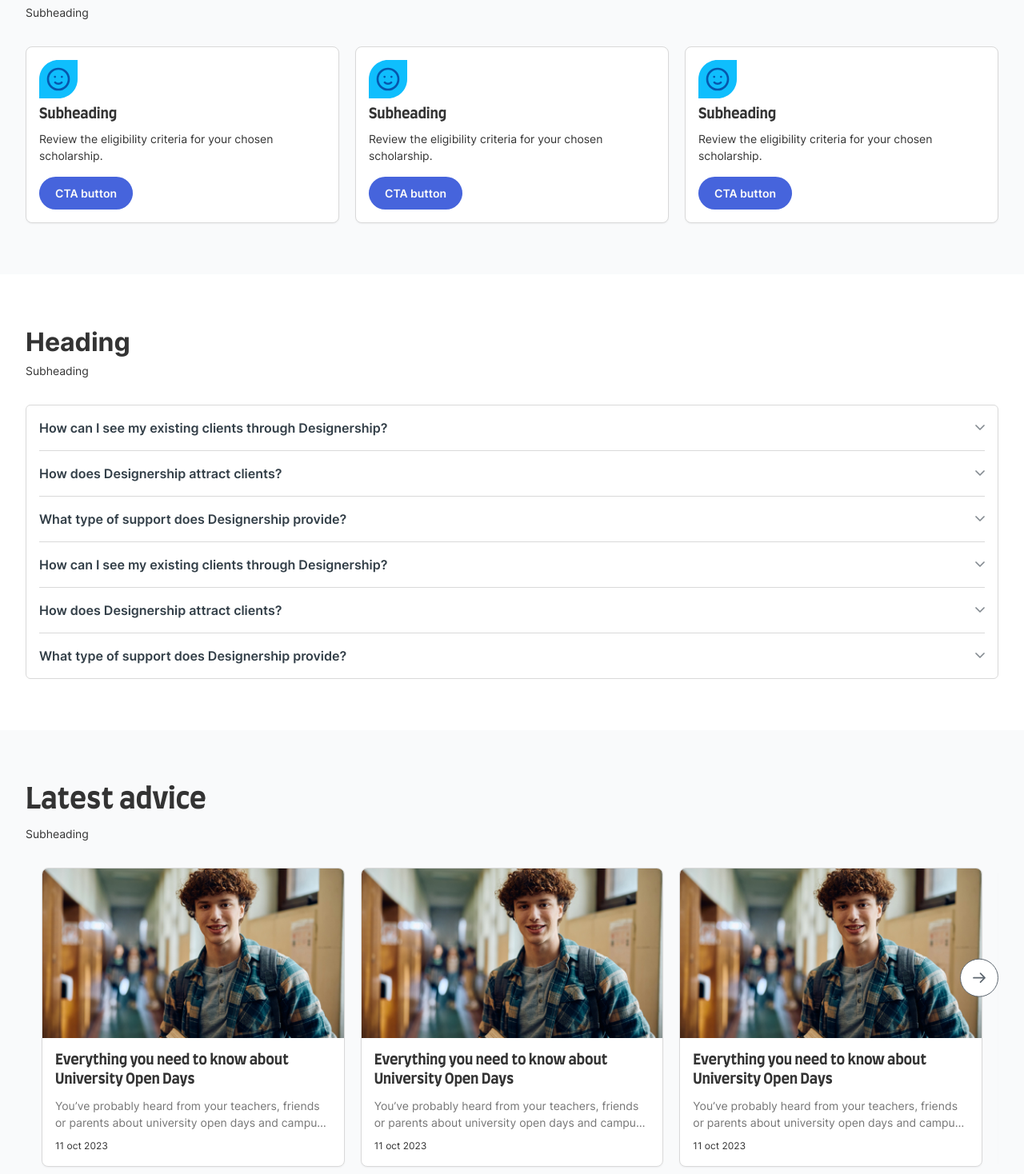
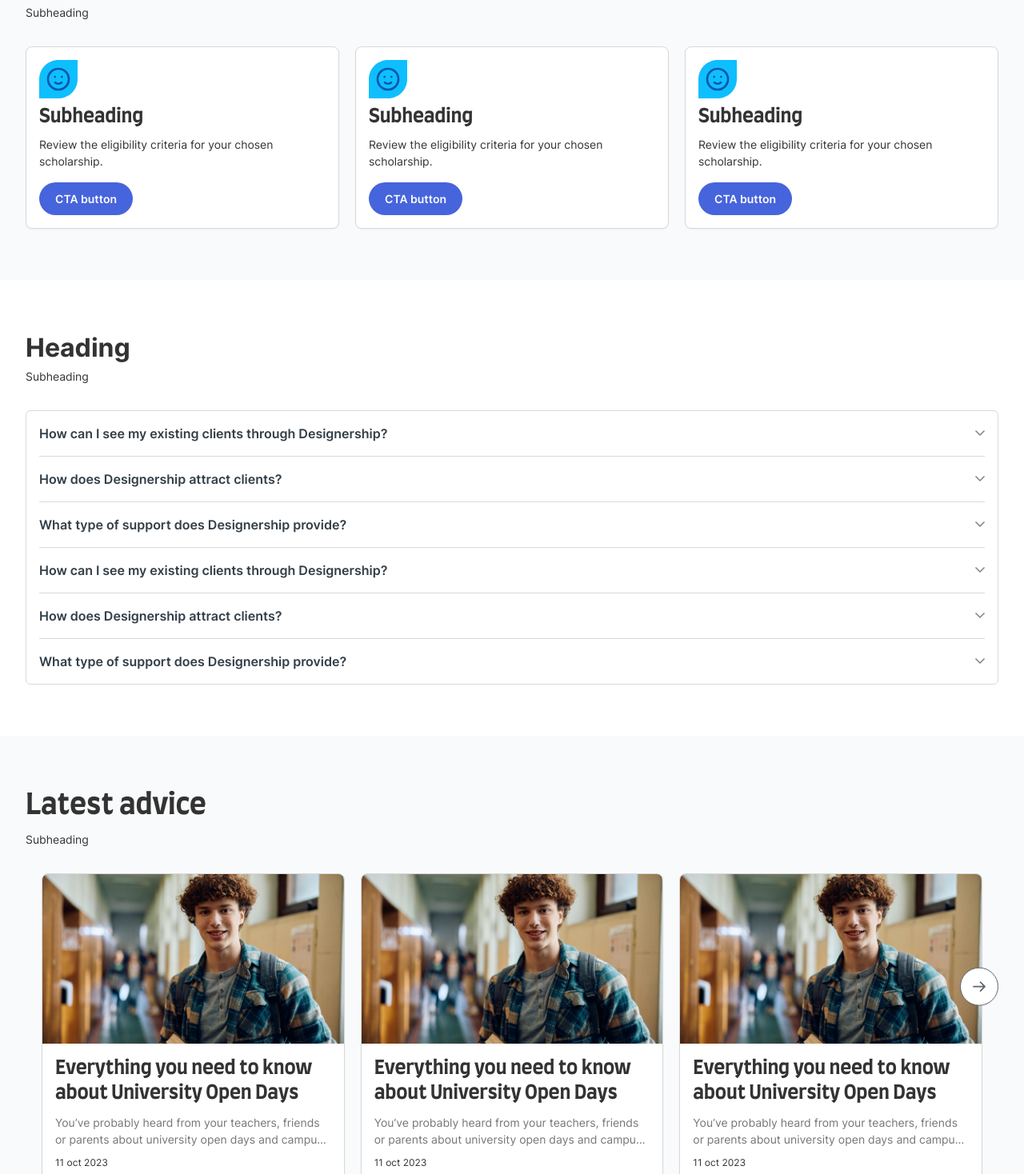
Before and after one commit to prem-idp/whatuni-site-ux, a Next.js app: page /article-landing in a window 1280 px wide. Shown: the part 2042-3510 px from the top of the page at 80% size. Built offline with nearby package versions, Linux system fonts and the light colour scheme; a web font is replaced by a local one.

Commit message:
Accessibility changes moved
Accessibility changes moved

```diff
--- a/src/app/components/cards/advice-course/advicecoursecard.tsx
+++ b/src/app/components/cards/advice-course/advicecoursecard.tsx
@@ -11,7 +11,7 @@ const AdviceCourseCard = ({categoryTag} : { categoryTag: boolean }) => {
       <div className='card-body flex flex-col gap-[10px] p-[16px]'>
         {categoryTag && (<span className="text-blue-400 x-small font-inter trakcing-[1px] uppercase font-semibold">SUBJECT GUIDE</span>) }
 
-        <h5 className='card-title font-semibold text-para-lg text-grey300 line-clamp-2'>Everything you need to know about University Open Days</h5>
+        <div className='card-title h5 font-semibold text-para-lg text-grey300 line-clamp-2'>Everything you need to know about University Open Days</div>
         {!categoryTag && (
           <>
              <p className='card-description font-normal small text-grey-700 line-clamp-2'>You’ve probably heard from your teachers, friends or parents about university open days and campus tours. But what exactly are they, and what can you get out of them? Let’s go through everything about uni open days step by step.</p>
--- a/src/app/components/cards/eligibility-criteria/eligibilitycriteriacard.tsx
+++ b/src/app/components/cards/eligibility-criteria/eligibilitycriteriacard.tsx
@@ -10,7 +10,7 @@ const Eligibilitycriteriacard = () => {
           <div className='card-header w-[48px]'>
               <Image src="/assets/images/article/eligibility_criteria_thumb_image.svg" width="48" height="48" className='block w-full h-auto min-h-[48px]' alt='Article_image' />
           </div>
-          <h5 className='card-title font-semibold text-para-lg text-grey300 line-clamp-2'>Subheading</h5>
+          <div className='card-title h5 font-semibold text-para-lg text-grey300 line-clamp-2'>Subheading</div>
           <p className='card-description font-normal small text-grey300 line-clamp-2'>Review the eligibility criteria for your chosen scholarship.</p>
       </div>
       <Ctabutton />
```
